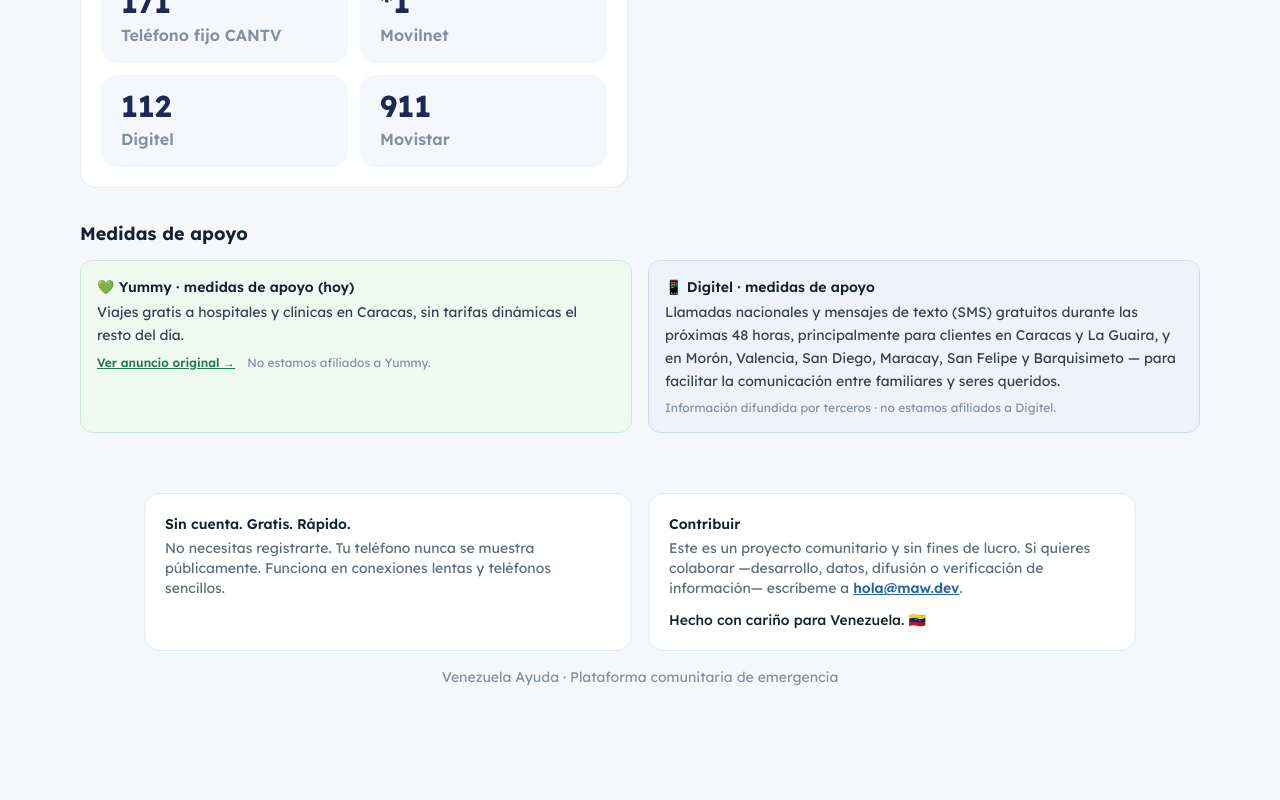
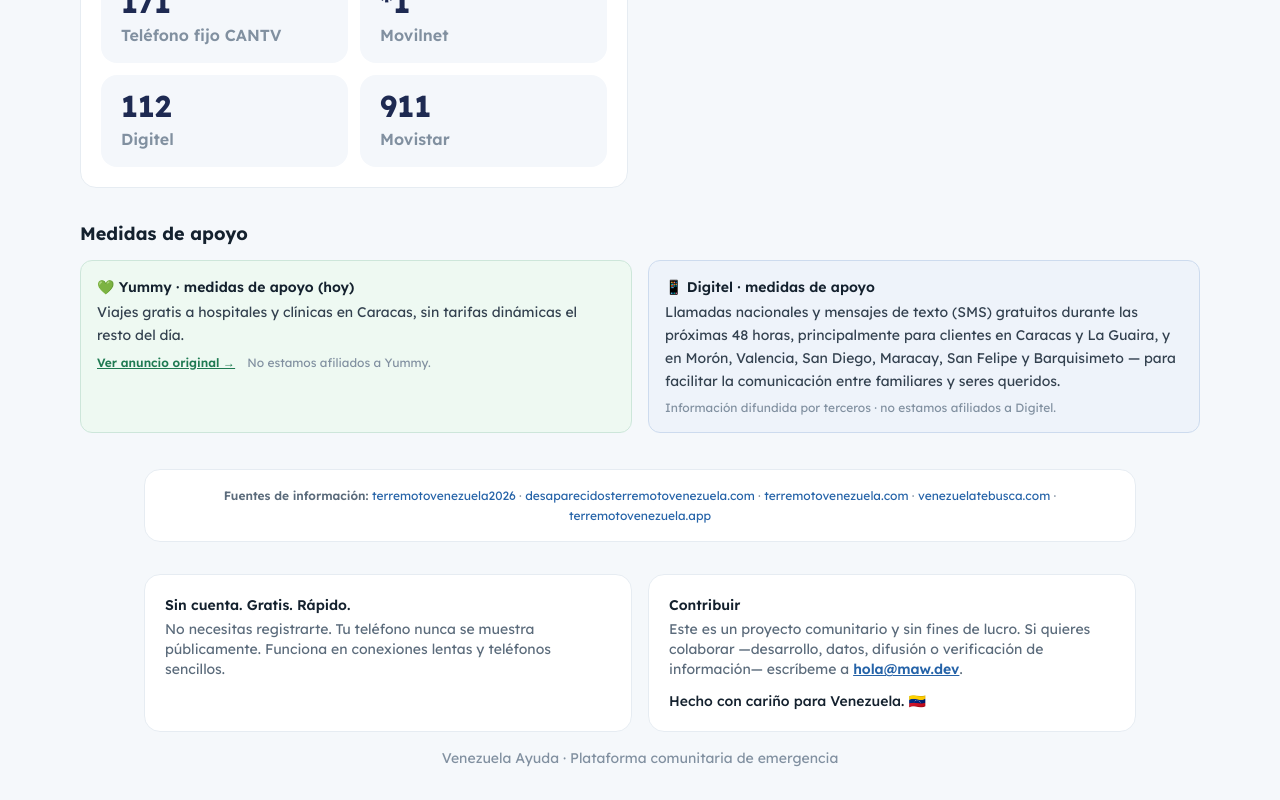
Before and after one commit to henrriusdev/venezuela-ayuda, a Next.js app: page / in a window 1280 px wide. Shown: the part 1334-2134 px from the top of the page. Before the commit the page ends 2053 px from the top, so only its background shows below. Built offline with nearby package versions, Linux system fonts and the light colour scheme; no server answers; the database is empty.

Commit message:
Home: add 'Fuentes de información' row (source sites) above the footer

```diff
--- a/src/app/page.tsx
+++ b/src/app/page.tsx
@@ -141,6 +141,34 @@ export default async function Home() {
         </section>
       </main>
 
+      <section
+        aria-label="Fuentes de información"
+        className="mx-auto w-full max-w-5xl px-4 pt-2"
+      >
+        <div className="rounded-2xl border border-[#e6ecf2] bg-white p-4 text-center text-xs leading-relaxed text-[#8190a0]">
+          <span className="font-semibold text-[#5b6b7b]">Fuentes de información:</span>{" "}
+          {[
+            ["https://terremotovenezuela2026.vercel.app", "terremotovenezuela2026"],
+            ["https://desaparecidosterremotovenezuela.com", "desaparecidosterremotovenezuela.com"],
+            ["https://terremotovenezuela.com", "terremotovenezuela.com"],
+            ["https://venezuelatebusca.com", "venezuelatebusca.com"],
+            ["https://terremotovenezuela.app", "terremotovenezuela.app"],
+          ].map(([url, name], i, arr) => (
+            <span key={url}>
+              <a
+                href={url}
+                target="_blank"
+                rel="noopener noreferrer"
+                className="text-[#2563a8] hover:underline"
+              >
+                {name}
+              </a>
+              {i < arr.length - 1 ? " · " : ""}
+            </span>
+          ))}
+        </div>
+      </section>
+
       <footer className="mx-auto w-full max-w-5xl px-4 py-8 text-center text-sm text-[#8190a0]">
         <div className="grid gap-4 text-left md:grid-cols-2">
           <div className="rounded-2xl border border-[#e6ecf2] bg-white p-5 text-[#5b6b7b]">
```
